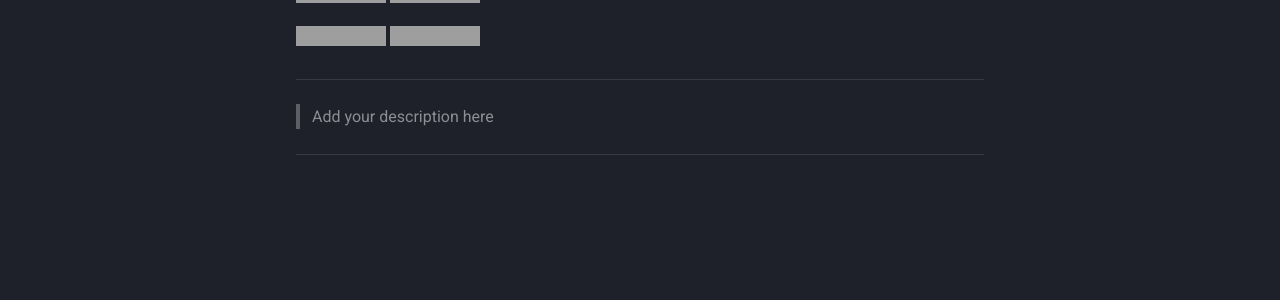
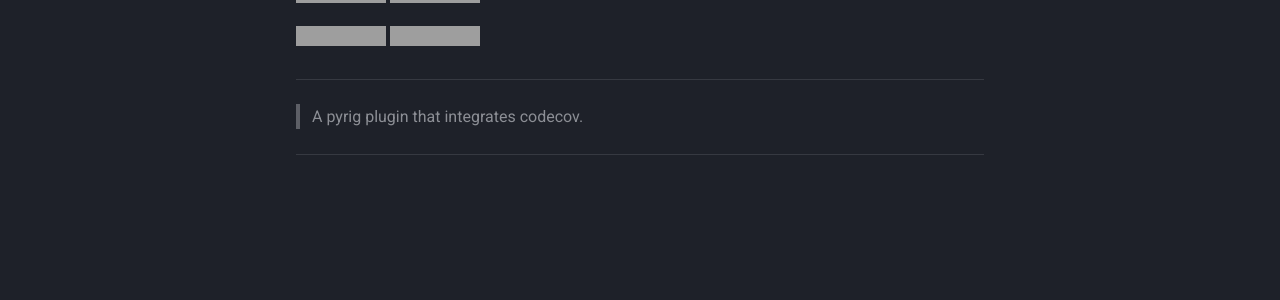
Before and after one commit to Winipedia/pyrig-codecov, an MkDocs documentation site: the page built from docs/index.md, in a window 1280 px wide. Shown: the part 415-715 px from the top of the page. Built offline with MkDocs 1.6.1 and Material for MkDocs 9.7.7, drawn with Linux system fonts in a browser that asks for light colours; grey boxes are pictures that could not be loaded.

Commit message:
added 100% coverage threshold

```diff
--- a/docs/index.md
+++ b/docs/index.md
@@ -23,13 +23,13 @@
 [![License](https://img.shields.io/github/license/Winipedia/pyrig-codecov)](https://github.com/Winipedia/pyrig-codecov/blob/main/LICENSE)
 <!-- testing -->
 [![ProjectTester](https://img.shields.io/badge/tested%20with-pytest-46a2f1.svg?logo=pytest)](https://pytest.org)
-[![CoverageTester](https://img.shields.io/badge/coverage->=90%25-hsl(108,80%25,45%25)?logo=codecov&logoColor=white)](https://github.com/pytest-dev/pytest-cov)
+[![CoverageTester](https://img.shields.io/badge/coverage->=100%25-hsl(120,80%25,45%25)?logo=codecov&logoColor=white)](https://github.com/pytest-dev/pytest-cov)
 <!-- ci/cd -->
 [![CI](https://img.shields.io/github/actions/workflow/status/Winipedia/pyrig-codecov/health_check.yml?label=CI&logo=github)](https://github.com/Winipedia/pyrig-codecov/actions/workflows/health_check.yml)
 [![CD](https://img.shields.io/github/actions/workflow/status/Winipedia/pyrig-codecov/release.yml?label=CD&logo=github)](https://github.com/Winipedia/pyrig-codecov/actions/workflows/release.yml)
 
 ---
 
-> Add your description here
+> A pyrig plugin that integrates codecov.
 
 ---
--- a/pyproject.toml
+++ b/pyproject.toml
@@ -1,7 +1,7 @@
 [project]
 name = "pyrig-codecov"
 version = "0.1.0"
-description = "Add your description here"
+description = "A pyrig plugin that integrates codecov."
 readme = "README.md"
 requires-python = ">=3.13"
 dependencies = [
@@ -87,7 +87,7 @@ error-on-warning = true
 testpaths = [
     "tests",
 ]
-addopts = "--cov=pyrig_codecov --cov-report=term-missing --cov-fail-under=90"
+addopts = "--cov=pyrig_codecov --cov-report=term-missing --cov-fail-under=100"
 
 [tool.bandit.assert_used]
 skips = [
```
Also changed, not shown: README.md (+2 -2 lines), 1 other file.
